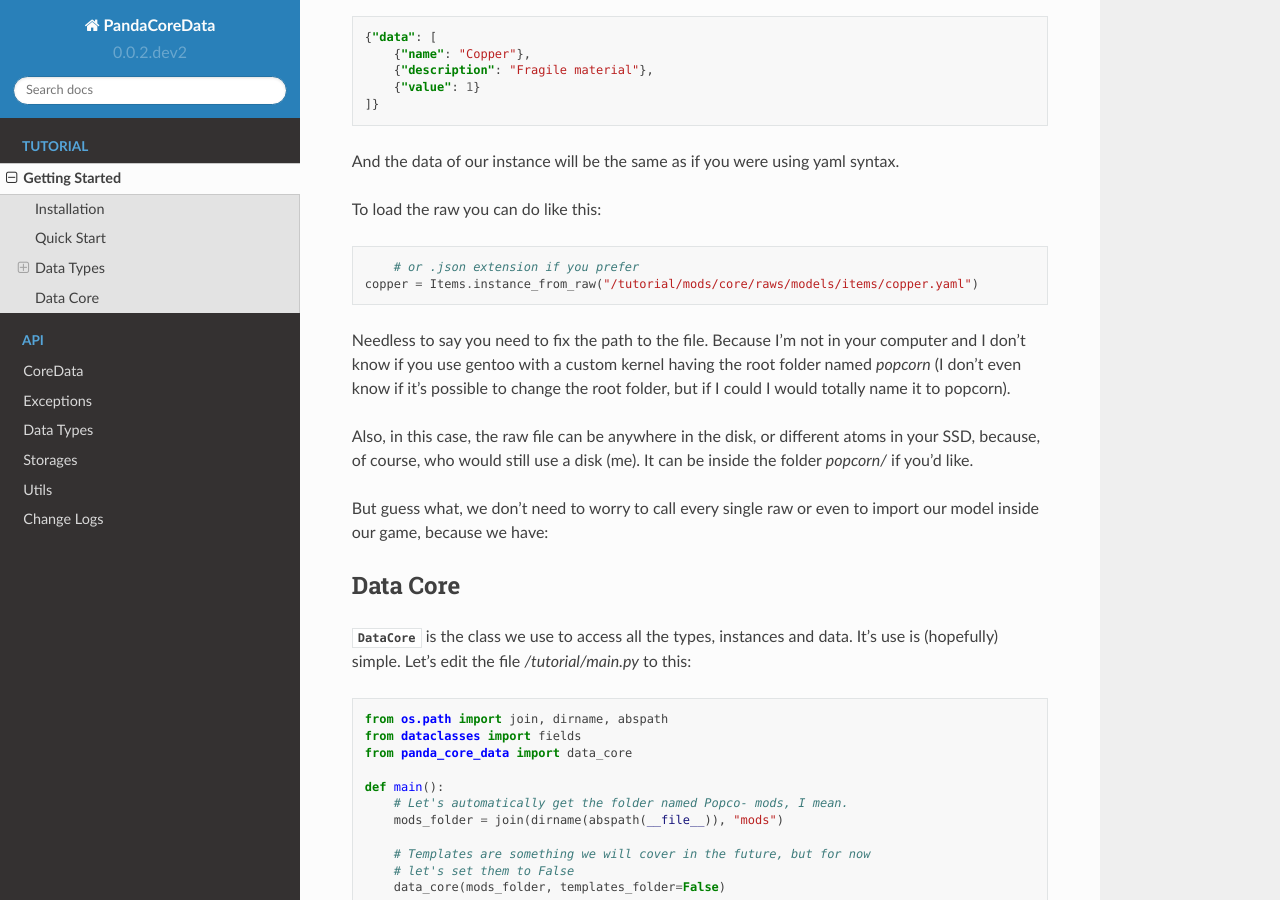
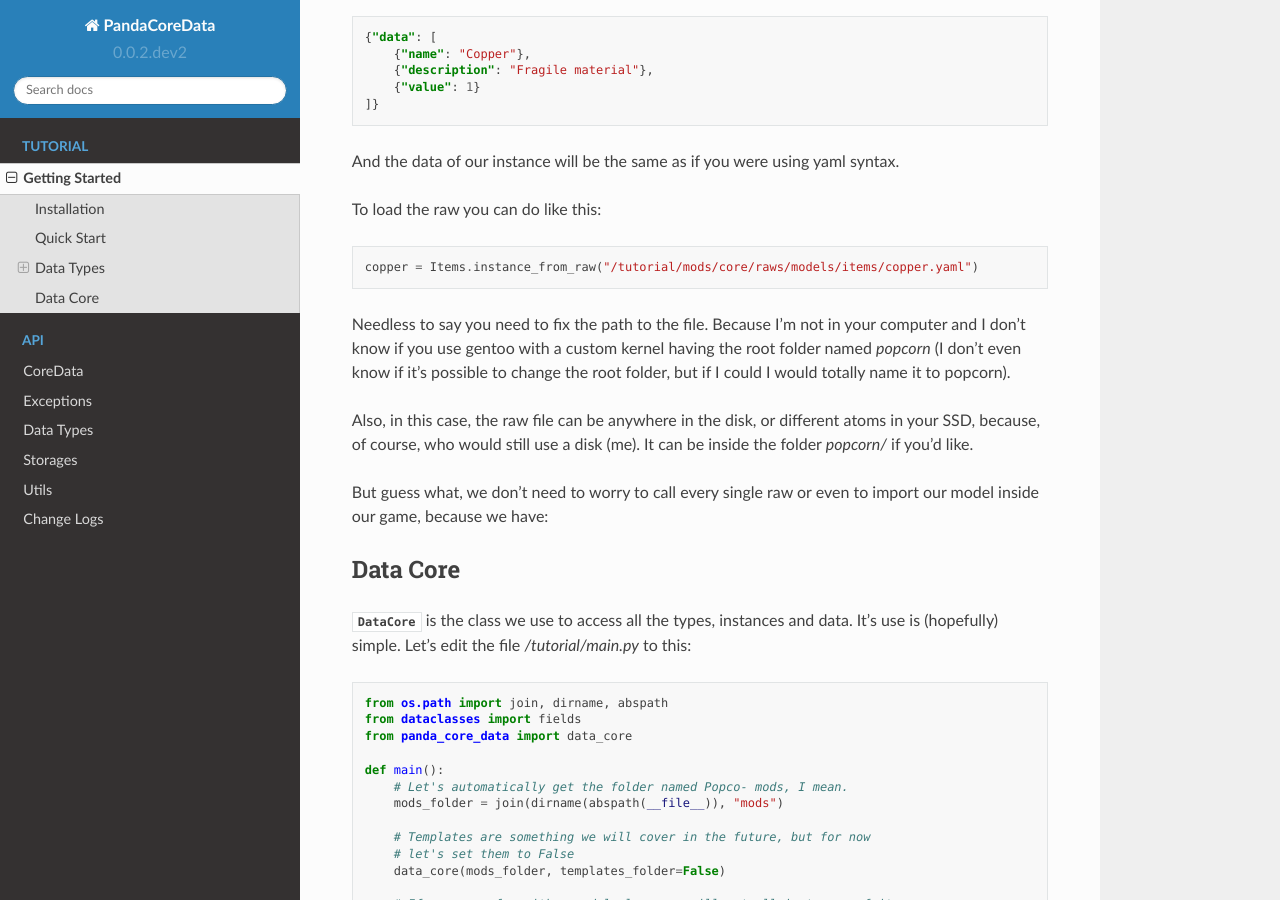
Before and after one commit to leandro-benedet-garcia/PandaCoreData, a Sphinx documentation site: the page built from docs/source/tutorial/index.rst, in a window 1280 px wide and 900 px high, scrolled down 3037 px. Built offline with Sphinx 7.4.7 and the Read the Docs theme 2.0.0, drawn with Linux system fonts in a browser that asks for light colours; the version number is read from the project's files by our own code.

Commit message:
Fixed a detail in the doc

```diff
--- a/docs/source/tutorial/index.rst
+++ b/docs/source/tutorial/index.rst
@@ -143,7 +143,6 @@ To load the raw you can do like this:
 
 .. code:: python
 
-	# or .json extension if you prefer
     copper = Items.instance_from_raw("/tutorial/mods/core/raws/models/items/copper.yaml")
 
 Needless to say you need to fix the path to the file. Because I'm not in your computer and I don't
```
